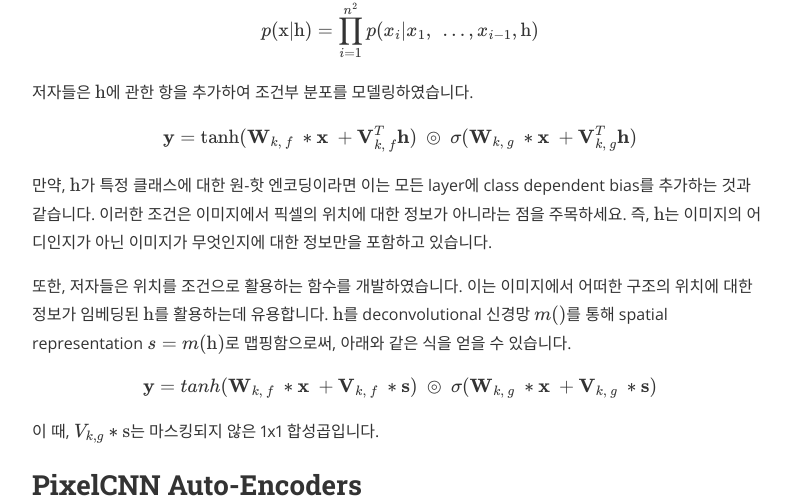
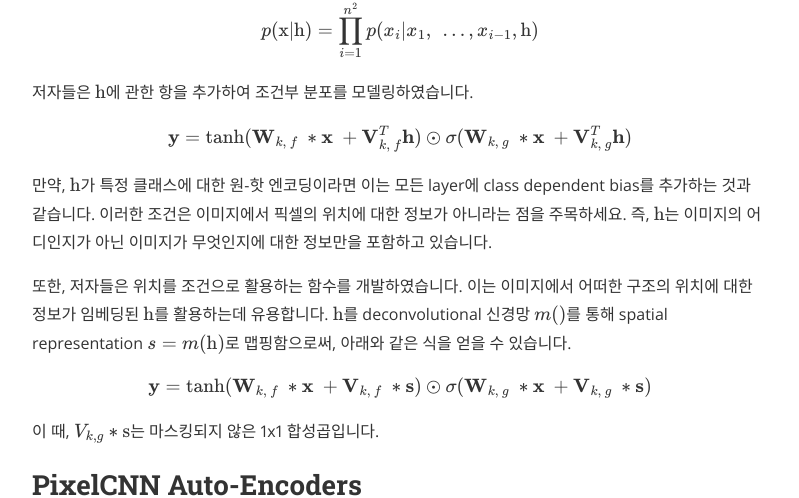
Before and after one commit to deep-generative-models-AIM5036/deep-generative-models-AIM5036.github.io, a Jekyll site: the page built from _posts/2022-11-10-GatedPixelCNN.md, in a window 1280 px wide and 900 px high, scrolled down 5988 px. Shown: the part 134-632 px from the top of the window, without its empty margins (240-1039 px from the left). Built offline with Jekyll 4.4.1, drawn with Linux system fonts in a browser that asks for light colours; nearby versions of some CDN libraries; formulas are drawn with MathJax 3.

Commit message:
fix latex

```diff
--- a/_posts/2022-11-10-GatedPixelCNN.md
+++ b/_posts/2022-11-10-GatedPixelCNN.md
@@ -85,13 +85,13 @@ $$p(\mathrm{x|h})=\prod_{i=1}^{n^2}p(x_i|x_1, \space \dots,x_{i-1}, \mathrm{h})$
 
 저자들은 $\mathrm{h}$에 관한 항을 추가하여 조건부 분포를 모델링하였습니다.
 
-$$ \mathbf{y} = \tanh(\mathbf{W}_{k,\ f}\ * \mathbf{x}\ + \mathbf{V}_{k,\ f}^T\mathbf{h})\ \circledcirc\ \sigma(\mathbf{W}_{k,\ g}\ * \mathbf{x}\ + \mathbf{V}_{k,\ g}^T\mathbf{h})  $$
+$$ \mathbf{y} = \tanh(\mathbf{W}_{k,\ f}\ * \mathbf{x}\ + \mathbf{V}_{k,\ f}^T\mathbf{h}) \odot \sigma(\mathbf{W}_{k,\ g}\ * \mathbf{x}\ + \mathbf{V}_{k,\ g}^T\mathbf{h})  $$
 
 만약, $\mathrm{h}$가 특정 클래스에 대한 원-핫 엔코딩이라면 이는 모든 layer에 class dependent bias를 추가하는 것과 같습니다. 이러한 조건은 이미지에서 픽셀의 위치에 대한 정보가 아니라는 점을 주목하세요. 즉, $\mathrm{h}$는 이미지의 어디인지가 아닌 이미지가 무엇인지에 대한 정보만을 포함하고 있습니다.
 
 또한, 저자들은 위치를 조건으로 활용하는 함수를 개발하였습니다. 이는 이미지에서 어떠한 구조의 위치에 대한 정보가 임베딩된 $\mathrm{h}$를 활용하는데 유용합니다. $\mathrm{h}$를 deconvolutional 신경망 $m()$를 통해 spatial representation $s=m(\mathrm{h})$로 맵핑함으로써, 아래와 같은 식을 얻을 수 있습니다.
 
-$$ \mathbf{y} = tanh(\mathbf{W}_{k,\ f}\ * \mathbf{x}\ + \mathbf{V}_{k,\ f}\ * \mathbf{s})\ \circledcirc\ \sigma(\mathbf{W}_{k,\ g}\ * \mathbf{x}\ + \mathbf{V}_{k,\ g}\ * \mathbf{s})  $$
+$$ \mathbf{y} = \tanh(\mathbf{W}_{k,\ f}\ * \mathbf{x}\ + \mathbf{V}_{k,\ f}\ * \mathbf{s}) \odot \sigma(\mathbf{W}_{k,\ g}\ * \mathbf{x}\ + \mathbf{V}_{k,\ g}\ * \mathbf{s})  $$
 
 이 때, $V_{k,g}*\mathrm{s}$는 마스킹되지 않은 1x1 합성곱입니다.
 
```
